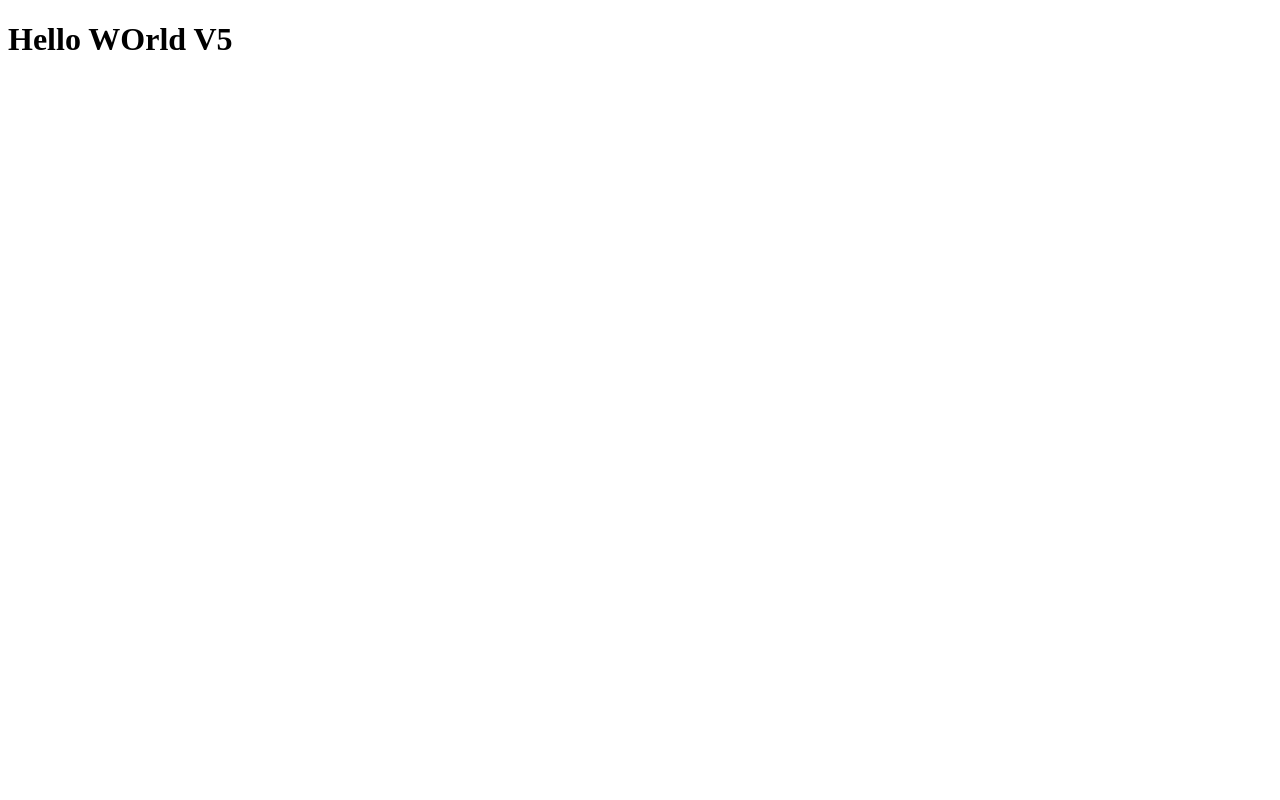
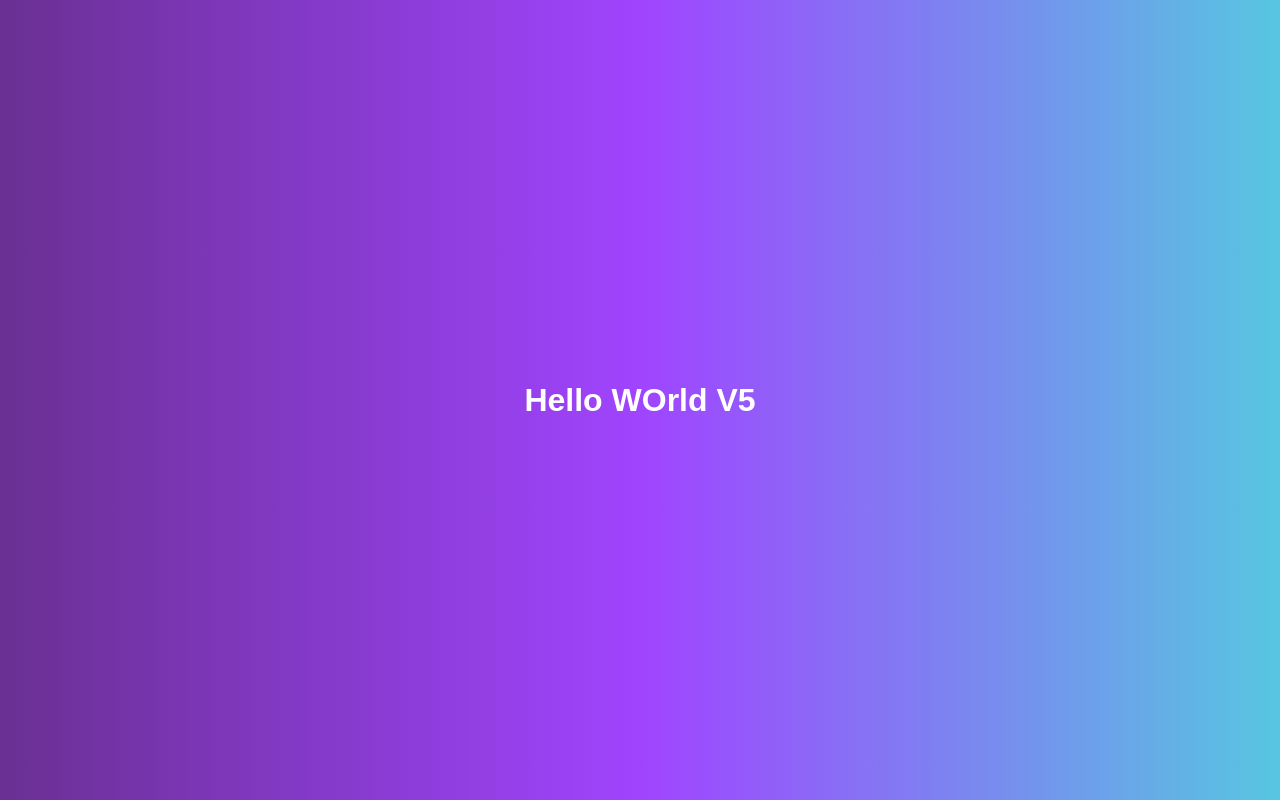
Before and after one commit to suyashsahu00/myrepo, a plain HTML site: page index.html in a window 1280 px wide. Drawn offline with Linux system fonts and the light colour scheme.

Commit message:
Added design for Website

```diff
--- a/index.html
+++ b/index.html
@@ -3,6 +3,7 @@
 <head>
     <meta charset="UTF-8">
     <meta name="viewport" content="width=device-width, initial-scale=1.0">
+    <link rel="stylesheet" href="styles.css">
     <title>Document</title>
 </head>
 <body>
--- /dev/null
+++ b/styles.css
@@ -0,0 +1,13 @@
+/* styles.css */
+body {
+  /* Set a gradient background from purple to teal */
+  background: linear-gradient(to right, #6a3093, #a044ff, #57c6e1);
+  font-family: Arial, sans-serif; /* Sets a clean, modern font for the body */
+  color: white; /* Sets the text color to white for better contrast */
+  margin: 0; /* Removes default margin */
+  padding: 0; /* Removes default padding */
+  display: flex; /* Enables flexbox layout */
+  justify-content: center; /* Centers content horizontally */
+  align-items: center; /* Centers content vertically */
+  height: 100vh; /* Makes the body take the full height of the viewport */
+}
```
